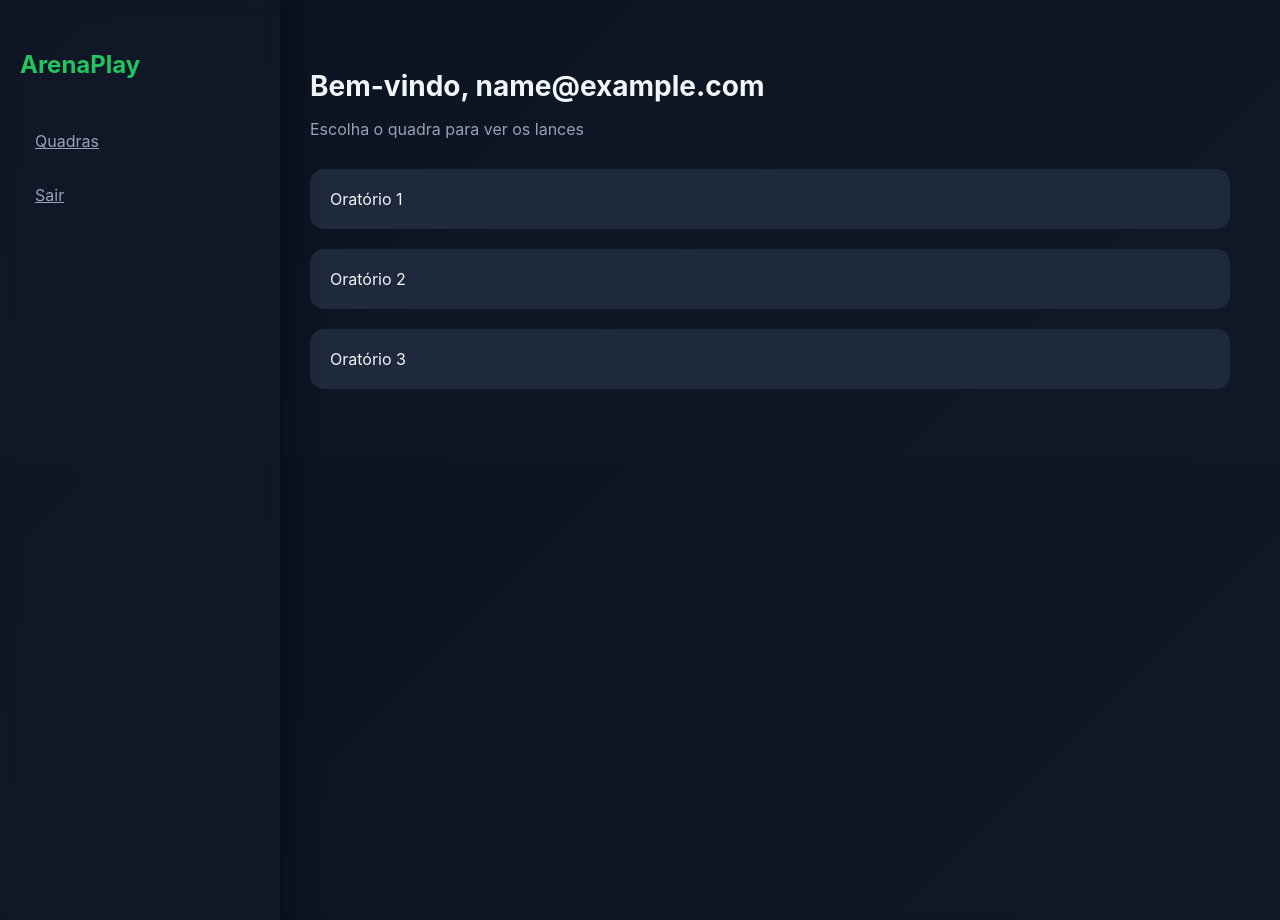
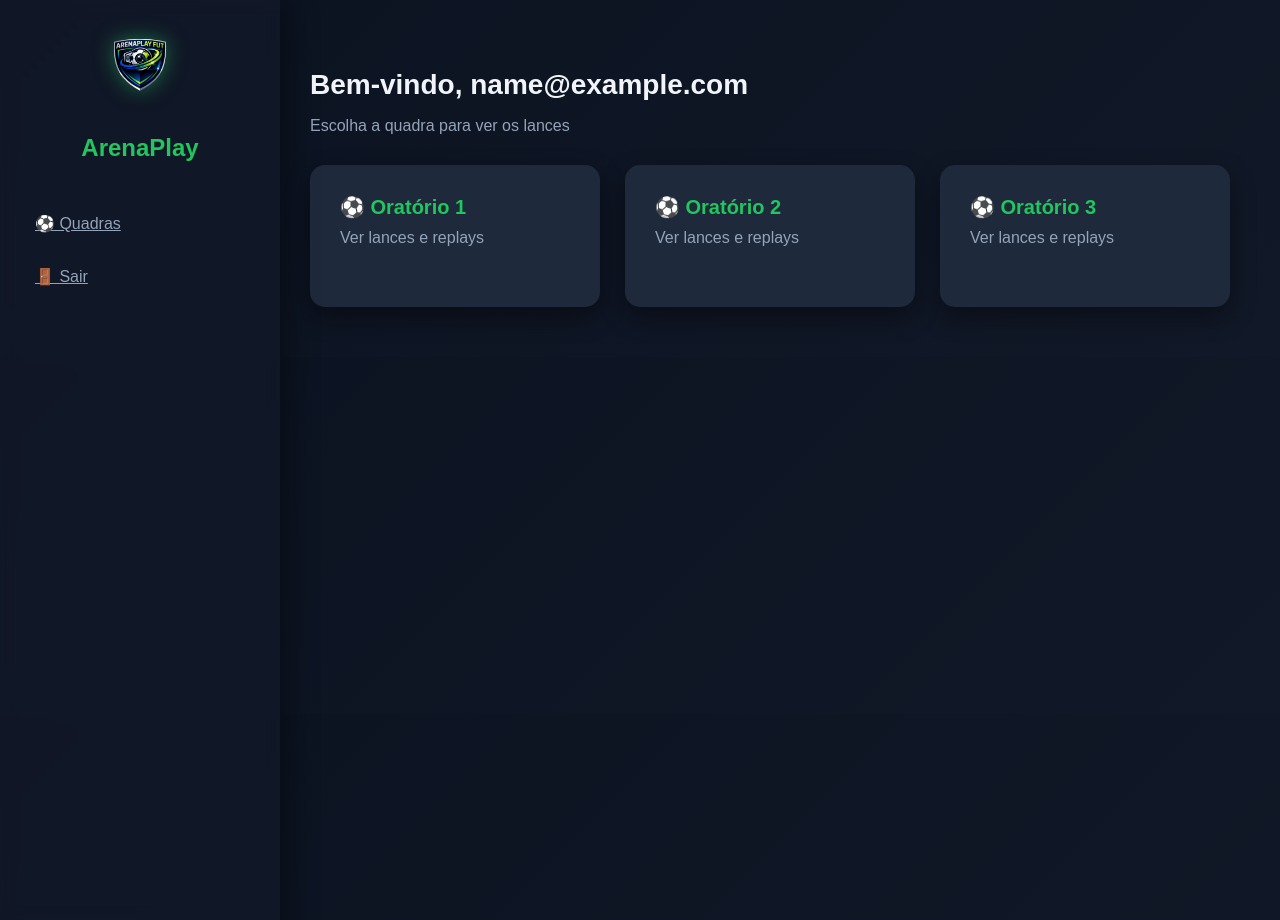
Before and after one commit to nosboratarp/arenaplay, a Flask app: page /dashboard in a window 1280 px wide. Run offline with Flask 3, Linux system fonts and the light colour scheme; the visitor is signed in with stand-in values (Sample User, id 1); some libraries are stand-ins or nearby versions.

Commit message:
Correção de telas melhorando a visualização!

```diff
--- a/app.py
+++ b/app.py
@@ -37,7 +37,7 @@ if database_url:
         )
 
     app.config["SQLALCHEMY_DATABASE_URI"] = database_url
-    print("ðŸŸ¢ Usando PostgreSQL (produÃ§Ã£o)")
+    print(" Usando PostgreSQL (produção)")
 else:
     app.config["SQLALCHEMY_DATABASE_URI"] = "sqlite:///database.db"
     print("ðŸ”µ Usando SQLite local")
@@ -58,7 +58,7 @@ if MP_TOKEN:
     print("Mercado Pago ativo")
 else:
     sdk = None
-    print(" Mercado Pago não configurado neste ambiente")
+    print(" Mercado Pago")
 
 # ================================
 # MODELOS
--- a/static/style.css
+++ b/static/style.css
@@ -1,6 +1,6 @@
 body {
     margin: 0;
-    font-family: 'Inter', sans-serif;
+    font-family: 'Poppins', sans-serif;
     background: linear-gradient(135deg, #0b1220, #111827);
     color: #f1f5f9;
 }
@@ -542,3 +542,126 @@ p {
     color: white;
     font-weight: bold;
 }
+/* HEADER */
+
+.header{
+display:flex;
+justify-content:space-between;
+align-items:center;
+padding:20px 40px;
+background:#0f172a;
+box-shadow:0 5px 20px rgba(0,0,0,0.4);
+}
+
+/* LOGO */
+
+.logo-area{
+display:flex;
+align-items:center;
+gap:15px;
+}
+
+.logo-img{
+width:70px;
+height:auto;
+filter: drop-shadow(0 0 10px rgba(34,197,94,0.6));
+transition: transform 0.3s ease;
+}
+
+.logo-img:hover{
+transform: scale(1.1);
+}
+
+.logo-text{
+font-size:24px;
+font-weight:700;
+color:#22c55e;
+letter-spacing:1px;
+}
+
+/* MENU */
+
+.menu a{
+margin-left:20px;
+text-decoration:none;
+color:#cbd5e1;
+font-weight:500;
+transition:0.3s;
+}
+
+.menu a:hover{
+color:#22c55e;
+}
+
+/* CONTAINER */
+
+.container{
+padding:40px;
+}
+.login-logo{
+
+width:120px;
+margin-bottom:15px;
+filter: drop-shadow(0 0 12px rgba(34,197,94,0.5));
+
+}
+
+.login-header{
+
+text-align:center;
+
+}
+.sidebar-logo{
+text-align:center;
+margin-bottom:40px;
+}
+
+.sidebar-logo img{
+width:70px;
+margin-bottom:10px;
+filter: drop-shadow(0 0 10px rgba(34,197,94,0.5));
+}
+
+.sidebar-logo{
+text-align:center;
+margin-bottom:40px;
+}
+
+.sidebar-logo img{
+width:70px;
+margin-bottom:10px;
+filter: drop-shadow(0 0 10px rgba(34,197,94,0.5));
+}
+
+.quadras-grid{
+display:grid;
+grid-template-columns:repeat(auto-fit,minmax(250px,1fr));
+gap:25px;
+margin-top:30px;
+}
+
+.quadra-card{
+background:#1e293b;
+padding:30px;
+border-radius:15px;
+cursor:pointer;
+transition:0.3s;
+box-shadow:0 10px 25px rgba(0,0,0,0.4);
+}
+
+.quadra-card h3{
+margin:0;
+font-size:20px;
+color:#22c55e;
+}
+
+.quadra-card p{
+margin-top:10px;
+color:#94a3b8;
+}
+
+.quadra-card:hover{
+transform:translateY(-6px);
+background:#243449;
+box-shadow:0 15px 35px rgba(0,0,0,0.5);
+}
--- a/templates/dashboard.html
+++ b/templates/dashboard.html
@@ -1,32 +1,62 @@
 <!DOCTYPE html>
-<html>
+<html lang="pt-BR">
 <head>
+
+<meta charset="UTF-8">
+<meta name="viewport" content="width=device-width, initial-scale=1.0">
+
 <title>ArenaPlay - Dashboard</title>
+
 <link rel="stylesheet" href="{{ url_for('static', filename='style.css') }}">
+
 </head>
+
 <body>
 
+<!-- SIDEBAR -->
 <div class="sidebar">
-    <h2>ArenaPlay</h2>
-    <a href="/dashboard">Quadras</a>
-    <a href="/logout">Sair</a>
+
+    <div class="sidebar-logo">
+
+        <img src="{{ url_for('static', filename='logo.png') }}" alt="ArenaPlay Logo">
+
+        <h2>ArenaPlay</h2>
+
+    </div>
+
+    <a href="/dashboard">⚽ Quadras</a>
+    <a href="/logout">🚪 Sair</a>
+
 </div>
 
+
+<!-- CONTEÚDO -->
 <div class="content">
+
     <h1>Bem-vindo, {{ user }}</h1>
-    <p>Escolha o quadra para ver os lances</p>
 
-    <div class="card" onclick="window.location='/quadra/oratorio1'">
-        Oratório 1
+    <p>Escolha a quadra para ver os lances</p>
+
+
+    <div class="quadras-grid">
+
+        <div class="quadra-card" onclick="window.location='/quadra/oratorio1'">
+            <h3>⚽ Oratório 1</h3>
+            <p>Ver lances e replays</p>
+        </div>
+
+        <div class="quadra-card" onclick="window.location='/quadra/oratorio2'">
+            <h3>⚽ Oratório 2</h3>
+            <p>Ver lances e replays</p>
+        </div>
+
+        <div class="quadra-card" onclick="window.location='/quadra/oratorio3'">
+            <h3>⚽ Oratório 3</h3>
+            <p>Ver lances e replays</p>
+        </div>
+
     </div>
 
-    <div class="card" onclick="window.location='/quadra/oratorio2'">
-        Oratório 2
-    </div>
-
-    <div class="card" onclick="window.location='/quadra/oratorio3'">
-       Oratório 3
-    </div>
 </div>
 
 </body>
```
Also changed, not shown: templates/base.html (+34 -6 lines), templates/login.html (+9 -3 lines), templates/register.html (+32 -4 lines), static/logo.png (added).
